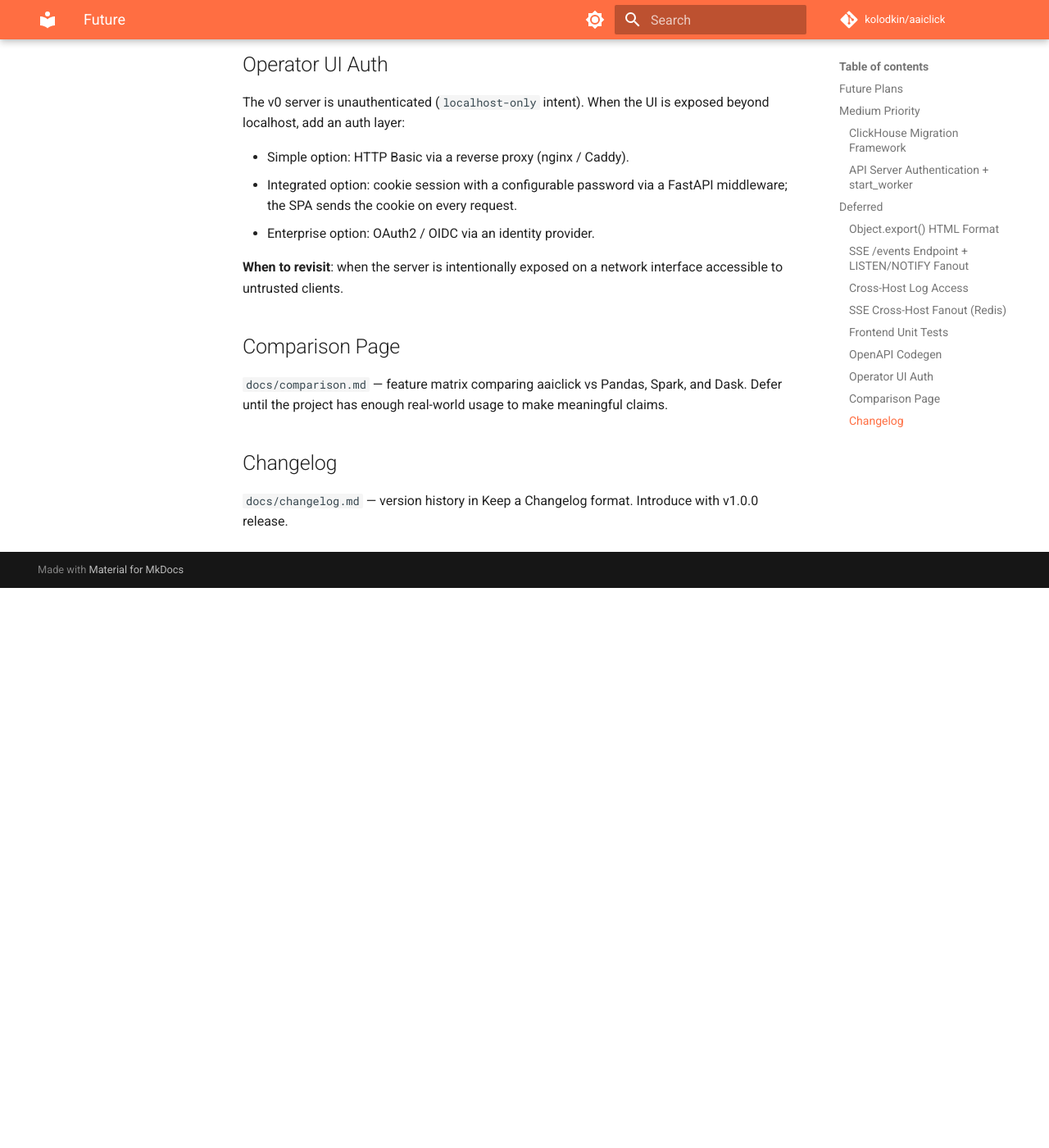
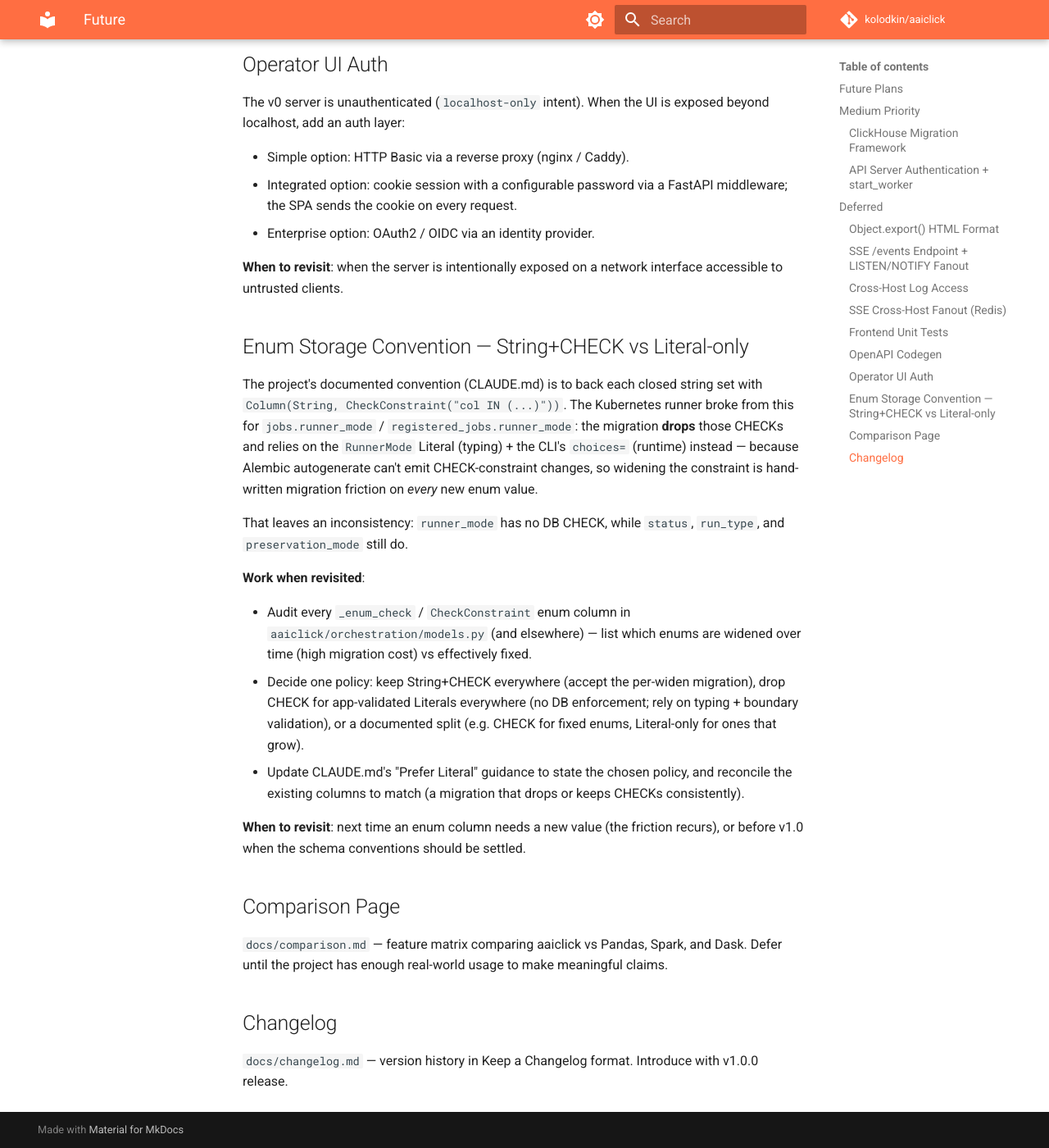
Before and after one commit to kolodkin/aaiclick, an MkDocs documentation site: the page built from docs/future.md, in a window 1280 px wide and 1400 px high, scrolled down 4581 px. Shown: the whole window at 82% size. Built offline with MkDocs 1.6.1 and Material for MkDocs 9.7.7, drawn with Linux system fonts in a browser that asks for light colours; comment, search, counter and statistics services are not loaded; before the commit the page ends 5298 px from its top, so only the background shows below that.

Commit message:
Document runner_mode CHECK-drop in spec; add enum-convention future item
Record the dropped runner_mode CHECK in the Kubernetes runner spec, and
add a docs/future.md item to review codebase-wide whether to standardize
on String+CHECK vs Literal-only for enum columns (runner_mode now
deviates from the other enums).

```diff
--- a/docs/future.md
+++ b/docs/future.md
@@ -163,6 +163,35 @@ exposed beyond localhost, add an auth layer:
 **When to revisit**: when the server is intentionally exposed on a network
 interface accessible to untrusted clients.
 
+## Enum Storage Convention — String+CHECK vs Literal-only
+
+The project's documented convention (CLAUDE.md) is to back each closed string
+set with `Column(String, CheckConstraint("col IN (...)"))`. The Kubernetes
+runner broke from this for `jobs.runner_mode` / `registered_jobs.runner_mode`:
+the migration **drops** those CHECKs and relies on the `RunnerMode` Literal
+(typing) + the CLI's `choices=` (runtime) instead — because Alembic
+autogenerate can't emit CHECK-constraint changes, so widening the constraint
+is hand-written migration friction on *every* new enum value.
+
+That leaves an inconsistency: `runner_mode` has no DB CHECK, while `status`,
+`run_type`, and `preservation_mode` still do.
+
+**Work when revisited**:
+
+- Audit every `_enum_check` / `CheckConstraint` enum column in
+  `aaiclick/orchestration/models.py` (and elsewhere) — list which enums are
+  widened over time (high migration cost) vs effectively fixed.
+- Decide one policy: keep String+CHECK everywhere (accept the per-widen
+  migration), drop CHECK for app-validated Literals everywhere (no DB
+  enforcement; rely on typing + boundary validation), or a documented split
+  (e.g. CHECK for fixed enums, Literal-only for ones that grow).
+- Update CLAUDE.md's "Prefer Literal" guidance to state the chosen policy, and
+  reconcile the existing columns to match (a migration that drops or keeps
+  CHECKs consistently).
+
+**When to revisit**: next time an enum column needs a new value (the friction
+recurs), or before v1.0 when the schema conventions should be settled.
+
 ## Comparison Page
 
 `docs/comparison.md` — feature matrix comparing aaiclick vs Pandas, Spark, and Dask. Defer until the project has enough real-world usage to make meaningful claims.
```
Also changed, not shown: docs/kubernetes_runner.md (+9 -0 lines).
